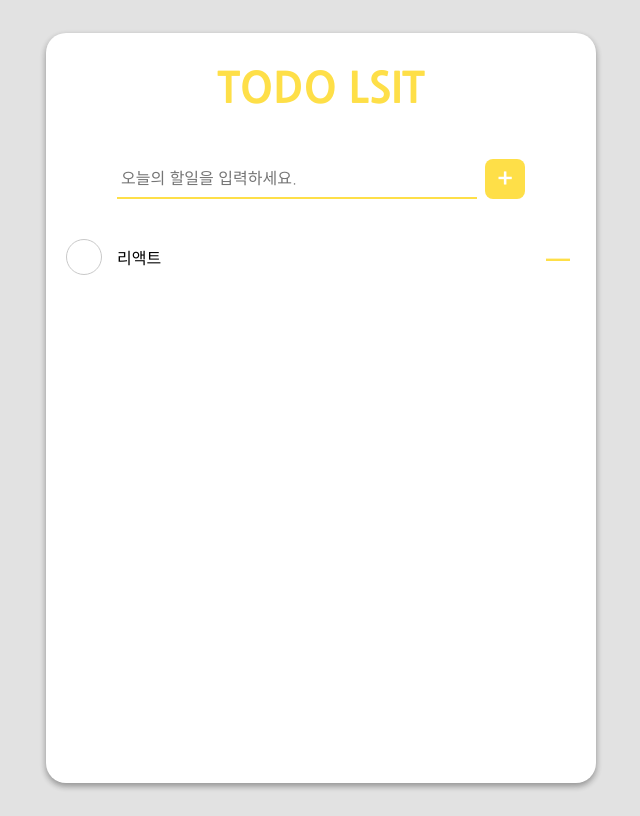
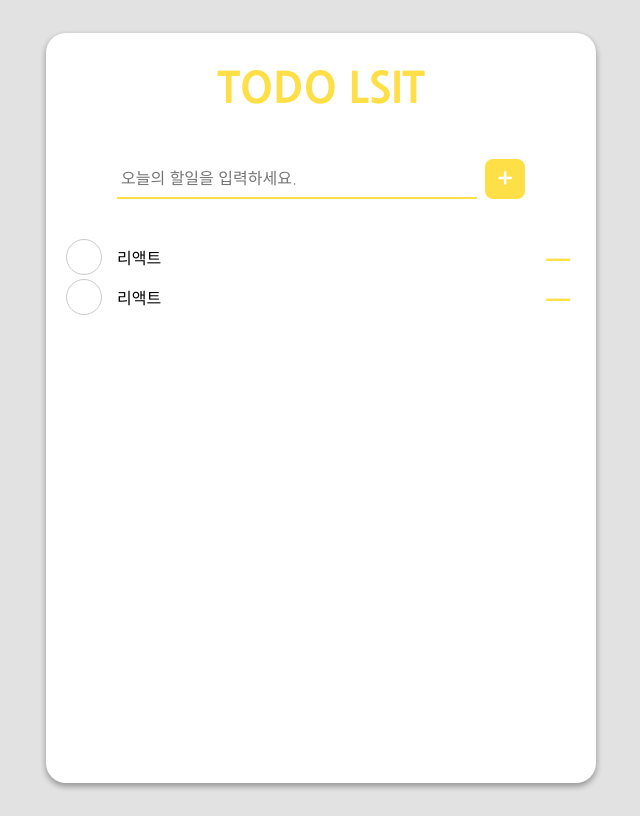
Before and after one commit to hnaa0/react-todolist, a React (Create React App) app: page / in a window 1280 px wide. Shown: the whole page, without its empty margins (319-959 px from the left). Built offline with nearby package versions, Linux system fonts and the light colour scheme.

Commit message:
리스트 추가 기능 구현

```diff
--- a/src/components/TodoInsert.js
+++ b/src/components/TodoInsert.js
@@ -1,12 +1,32 @@
 import React from "react";
+import { useState } from "react";
 import styled from "styled-components";
 
-export default function TodoInsert() {
+export default function TodoInsert(props) {
+  const [content, setContent] = useState("");
+
+  const handleChange = (e) => {
+    setContent(e.target.value);
+  };
+
+  const handleSubmit = (e) => {
+    e.preventDefault(); // 기본 동작 방지
+    if (content === "") return; // 내용 없으면 리턴
+    props.onSubmit(content);
+  };
+
   return (
     <Container>
-      <Form>
-        <TextInput type="text" placeholder="오늘의 할일을 입력하세요." />
-        <AddBtn type="submit">+</AddBtn>
+      <Form onSubmit={handleSubmit}>
+        <TextInput
+          type="text"
+          value={content}
+          onChange={handleChange}
+          placeholder="오늘의 할일을 입력하세요."
+        />
+        <AddBtn onClick={handleSubmit} type="submit">
+          +
+        </AddBtn>
       </Form>
     </Container>
   );
--- a/src/components/TodoItemList.js
+++ b/src/components/TodoItemList.js
@@ -3,10 +3,12 @@
 
 import TodoItem from "./TodoItem";
 
-export default function TodoItemList() {
+export default function TodoItemList({ todos }) {
   return (
     <Container>
-      <TodoItem />
+      {todos.map((todo) => (
+        <TodoItem todo={todo} key={todo.id} />
+      ))}
     </Container>
   );
 }
--- a/src/components/TodoTemplate.js
+++ b/src/components/TodoTemplate.js
@@ -1,4 +1,5 @@
 import React from "react";
+import { useState } from "react";
 import styled from "styled-components";
 
 import TodoTitle from "./TodoTitle";
@@ -6,11 +7,37 @@
 import TodoItemList from "./TodoItemList";
 
 export default function TodoTemplate() {
+  const [todos, setTodos] = useState([
+    { id: 1, text: "리액트 공부", done: true },
+    { id: 2, text: "ts 공부", done: false },
+  ]);
+
+  const todayId = () => {
+    let today = new Date();
+
+    let month = today.getMonth() + 1;
+    let date = today.getDate();
+    let hours = today.getHours();
+    let minutes = today.getMinutes();
+    let seconds = today.getSeconds();
+
+    return month + "-" + date + "/" + hours + ":" + minutes + ":" + seconds;
+  };
+
+  const handleSubmit = (text) => {
+    const todo = {
+      id: todayId(),
+      text,
+      done: false,
+    };
+    setTodos(todos.concat(todo));
+  };
+
   return (
     <Container>
       <TodoTitle />
-      <TodoInsert />
-      <TodoItemList />
+      <TodoInsert onSubmit={handleSubmit} />
+      <TodoItemList todos={todos} />
     </Container>
   );
 }
```
